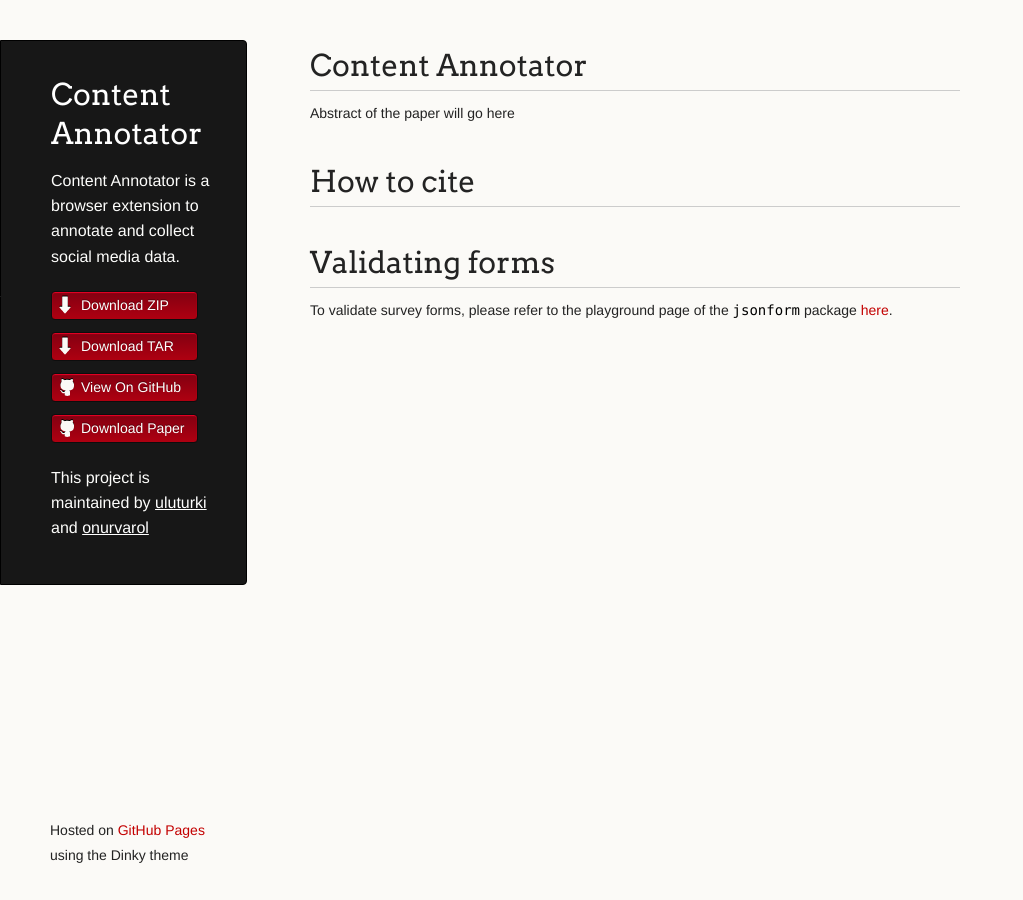
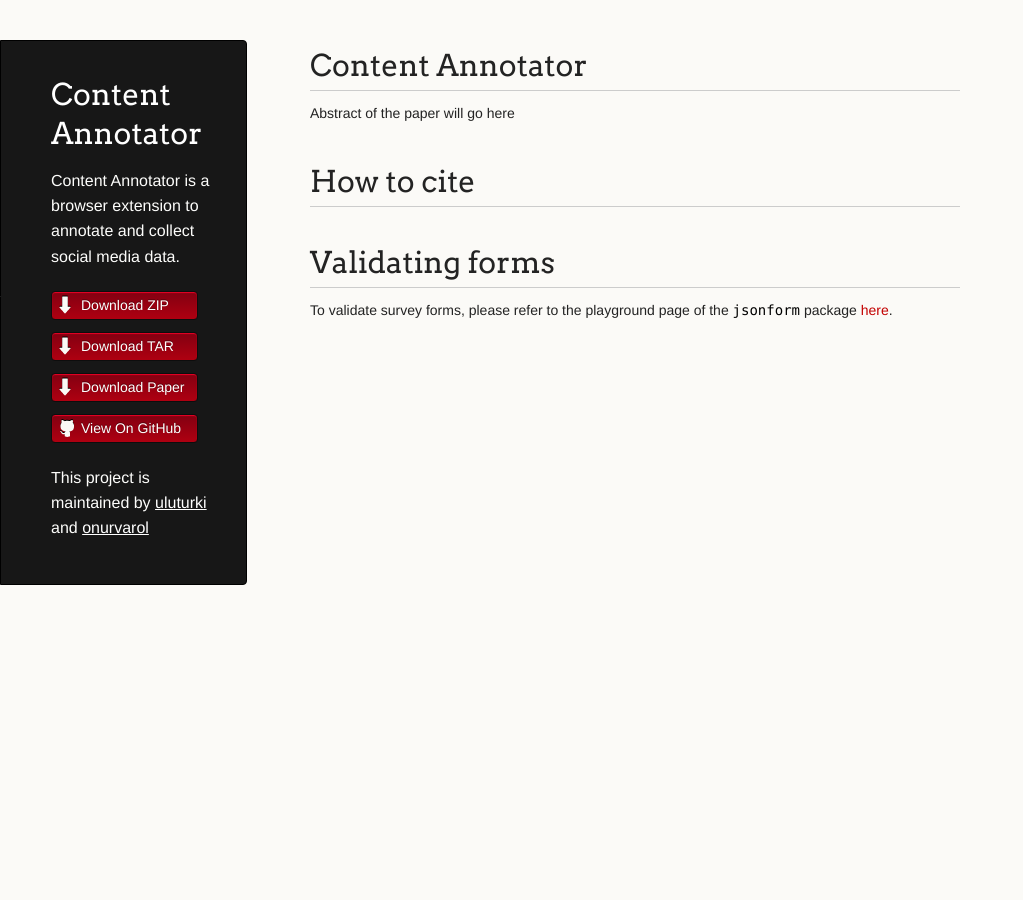
Before and after one commit to uluturki/social-annotate, a Jekyll site: the page built from docs/index.md, in a window 1280 px wide. Shown: the whole page, without its empty margins (0-1023 px from the left). Built offline with Jekyll 4.4.1, drawn with Linux system fonts in a browser that asks for light colours; our own code applies the rules of GitHub Pages for plain Markdown files.

Commit message:
template documentation poage

```diff
--- a/docs/_layouts/default.html
+++ b/docs/_layouts/default.html
@@ -23,8 +23,8 @@
             <li class="download"><a class="buttons" href="{{ site.github.zip_url }}">Download ZIP</a></li>
             <li class="download"><a class="buttons" href="{{ site.github.tar_url }}">Download TAR</a></li>
           {% endif %}
+          <li><a class="buttons" href=""><i class="fa fa-file-pdf"></i> Download Paper</a></li>
           <li><a class="buttons github" href="{{ site.github.repository_url }}">View On GitHub</a></li>
-          <li><a class="buttons github" href=""><i class="far fa-file-pdf"></i> Download Paper</a></li>
         </ul>
 
         {% if site.github.is_project_page %}
@@ -36,9 +36,6 @@
         {{ content }}
       </section>
 
-      <footer>
-        <p><small>Hosted on <a href="https://pages.github.com">GitHub Pages</a> using the Dinky theme</small></p>
-      </footer>
     </div>
     <!--[if !IE]><script>fixScale(document);</script><![endif]-->
     {% if site.google_analytics %}
```
